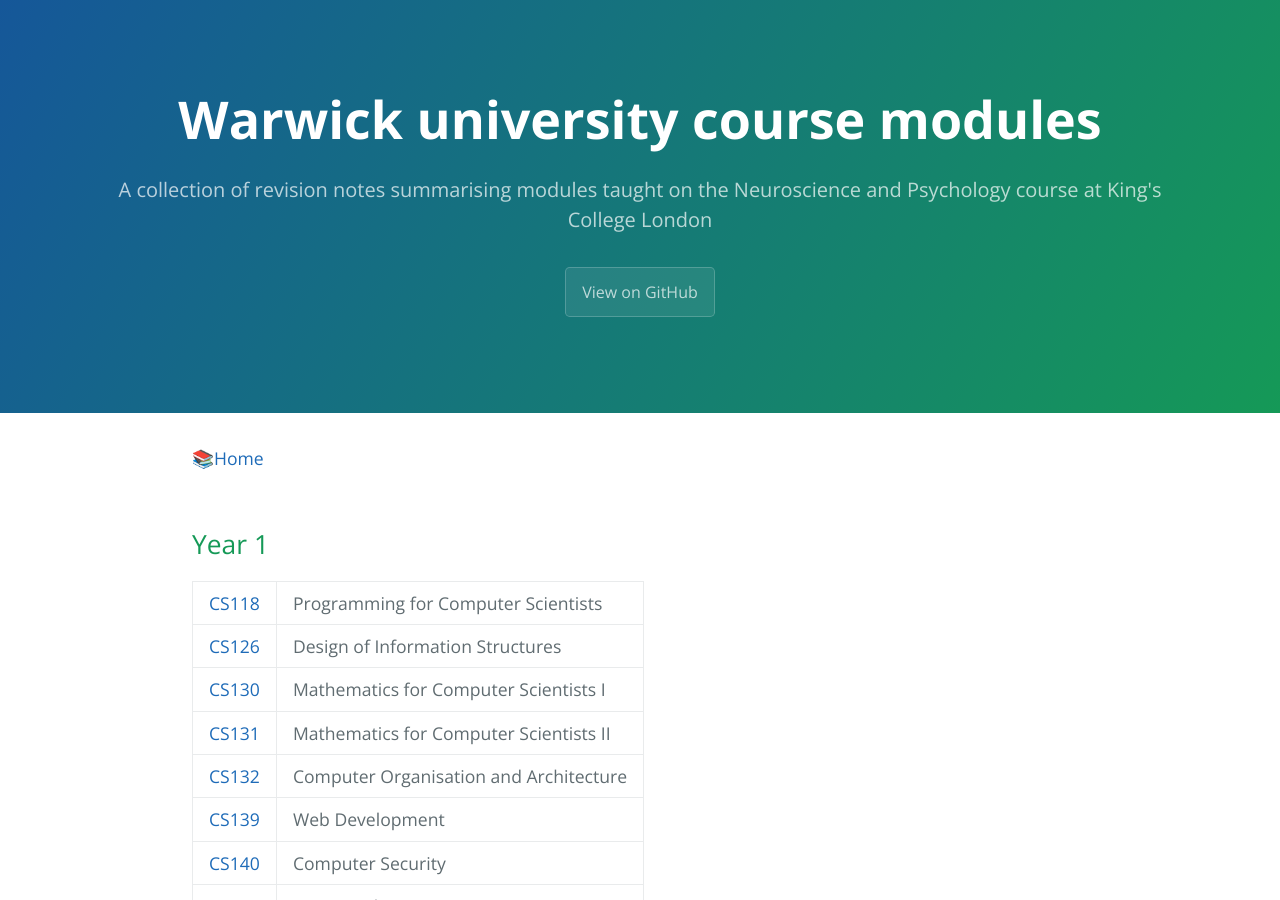
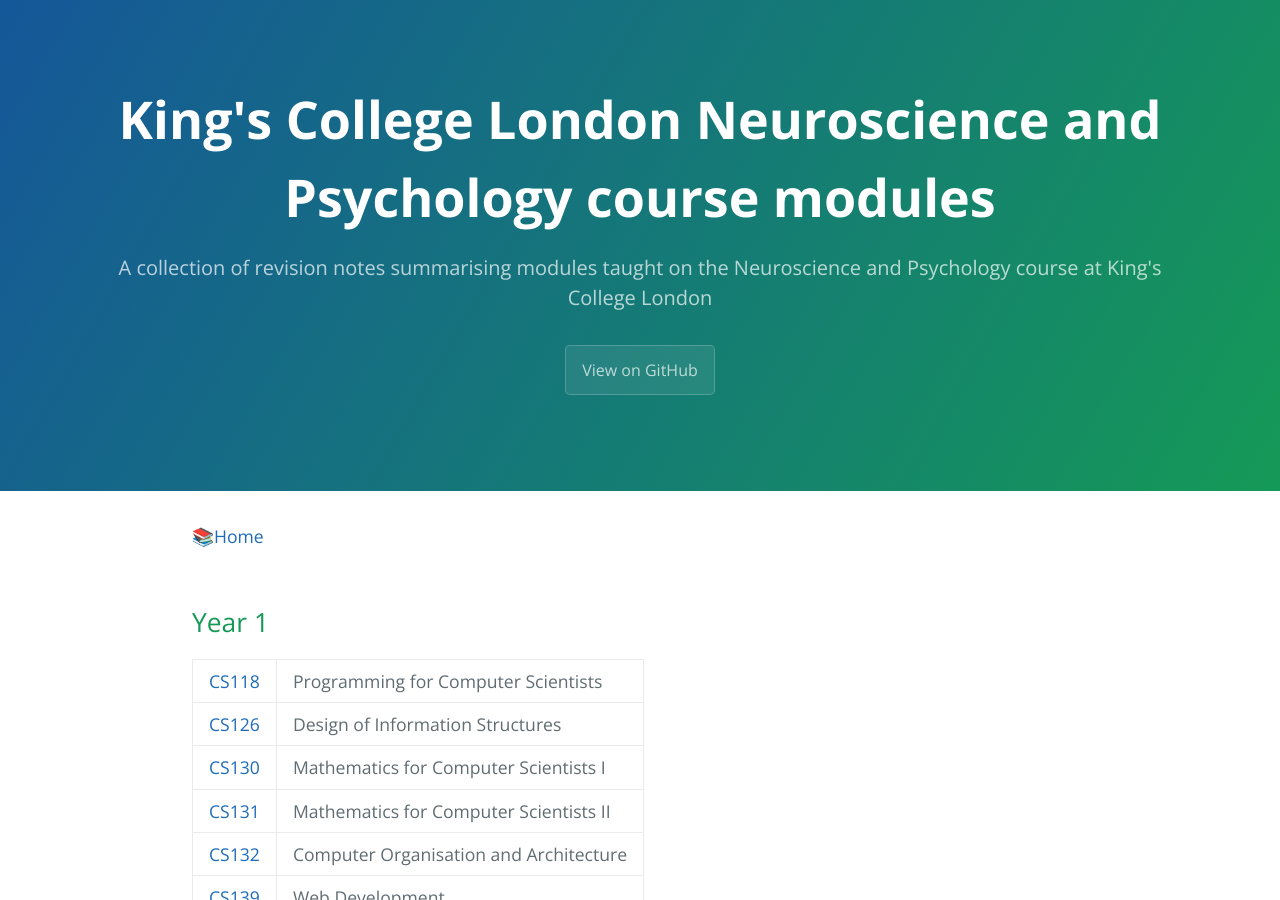
Before and after one commit to Neuro-Psycho-Group/ioppn-notes.github.io, a Jekyll site: the page built from modules/index.html, in a window 1280 px wide and 900 px high. Built offline with Jekyll 4.4.1, drawn with Linux system fonts in a browser that asks for light colours.

Commit message:
Update index.html

```diff
--- a/modules/index.html
+++ b/modules/index.html
@@ -1,7 +1,7 @@
 ---
 module : Modules
 layout: default
-title: Warwick university course modules
+title: King's College London Neuroscience and Psychology course modules
 ---
 {% assign modules = "" | split: ',' %}
 {% for item in site.data %}
```
